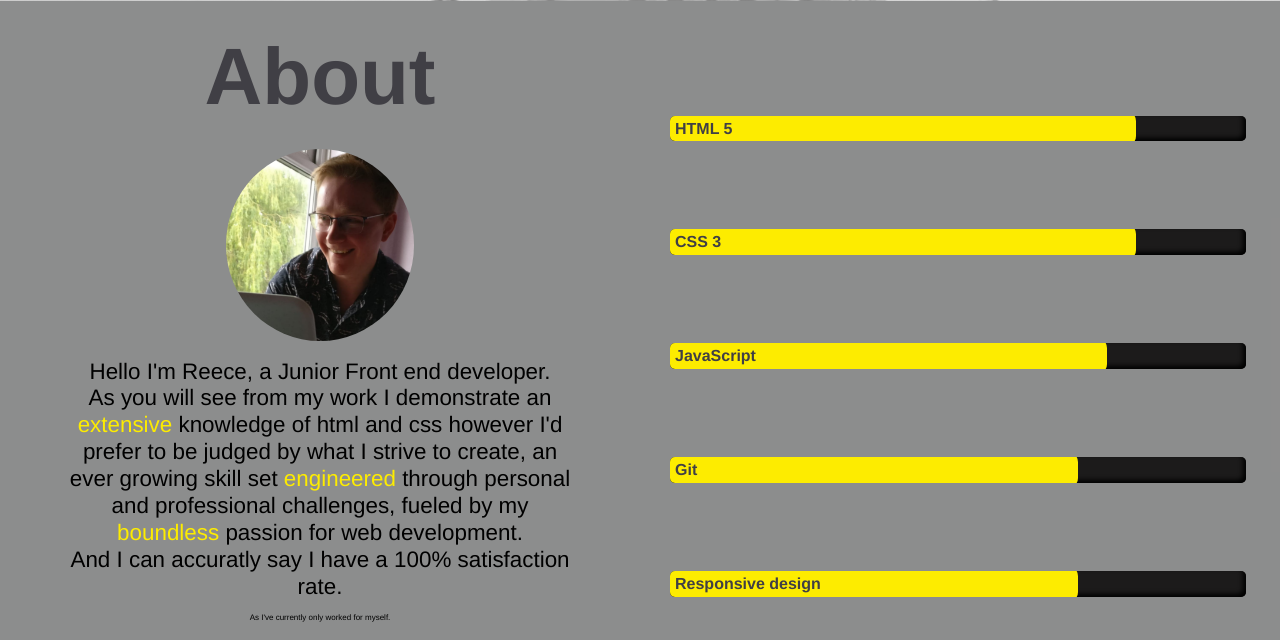
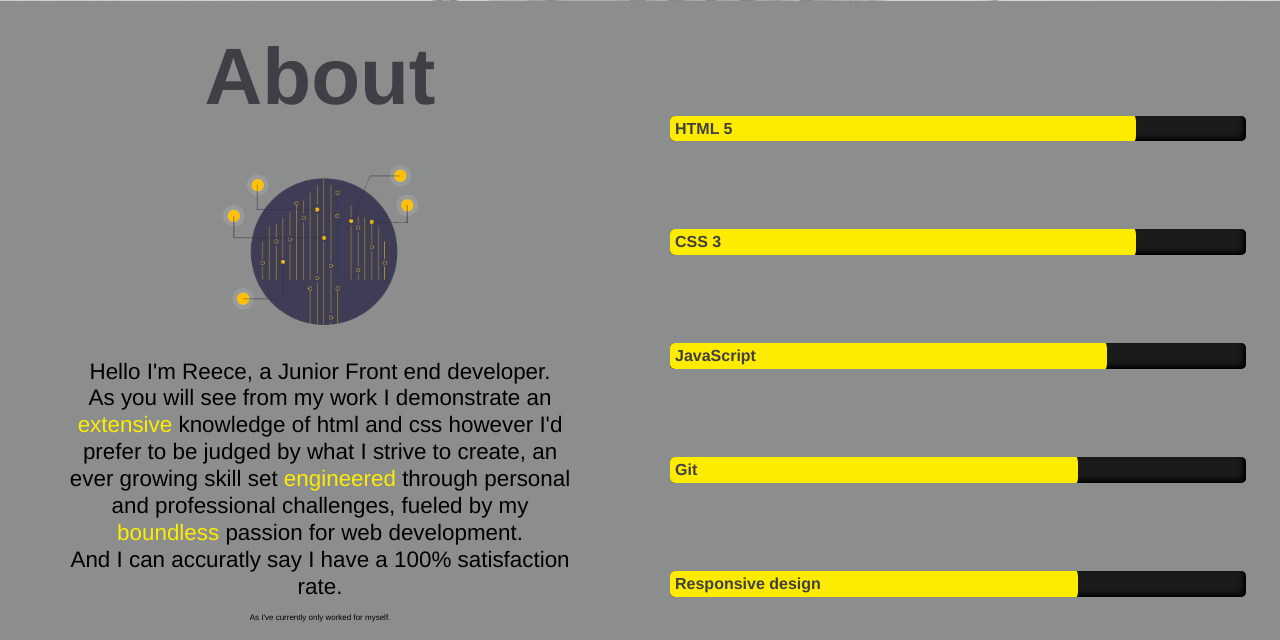
Before and after one commit to DokGreen/portfolio, a PHP site: page / in a window 1280 px wide. Shown: the part 799-1439 px from the top of the page. Run offline with PHP 8.4, Linux system fonts and the light colour scheme; some libraries are stand-ins or nearby versions.

Commit message:
img update

```diff
--- a/index.html
+++ b/index.html
@@ -35,7 +35,7 @@
     <section id="skills">
       <div id="self">
         <h1>About</h1>
-        <img src="resources/media/imgs/sitepic1.png" alt="Picture of myself">
+        <img src="resources/media/imgs/undraw_hologram_fjwp (1).png" alt="Camp fire">
         <div id="txtbox">
           <p>
             Hello I'm Reece, a Junior Front end developer.<br>
--- a/resources/styles.css
+++ b/resources/styles.css
@@ -240,7 +240,6 @@ li {
 #self img {
   height: 12rem;
   margin: 20px 0 10px 0;
-  border-radius: 50%;
 }
 
 #self h1 {
```
Also changed, not shown: resources/media/imgs/undraw_hologram_fjwp (1).png (added).
